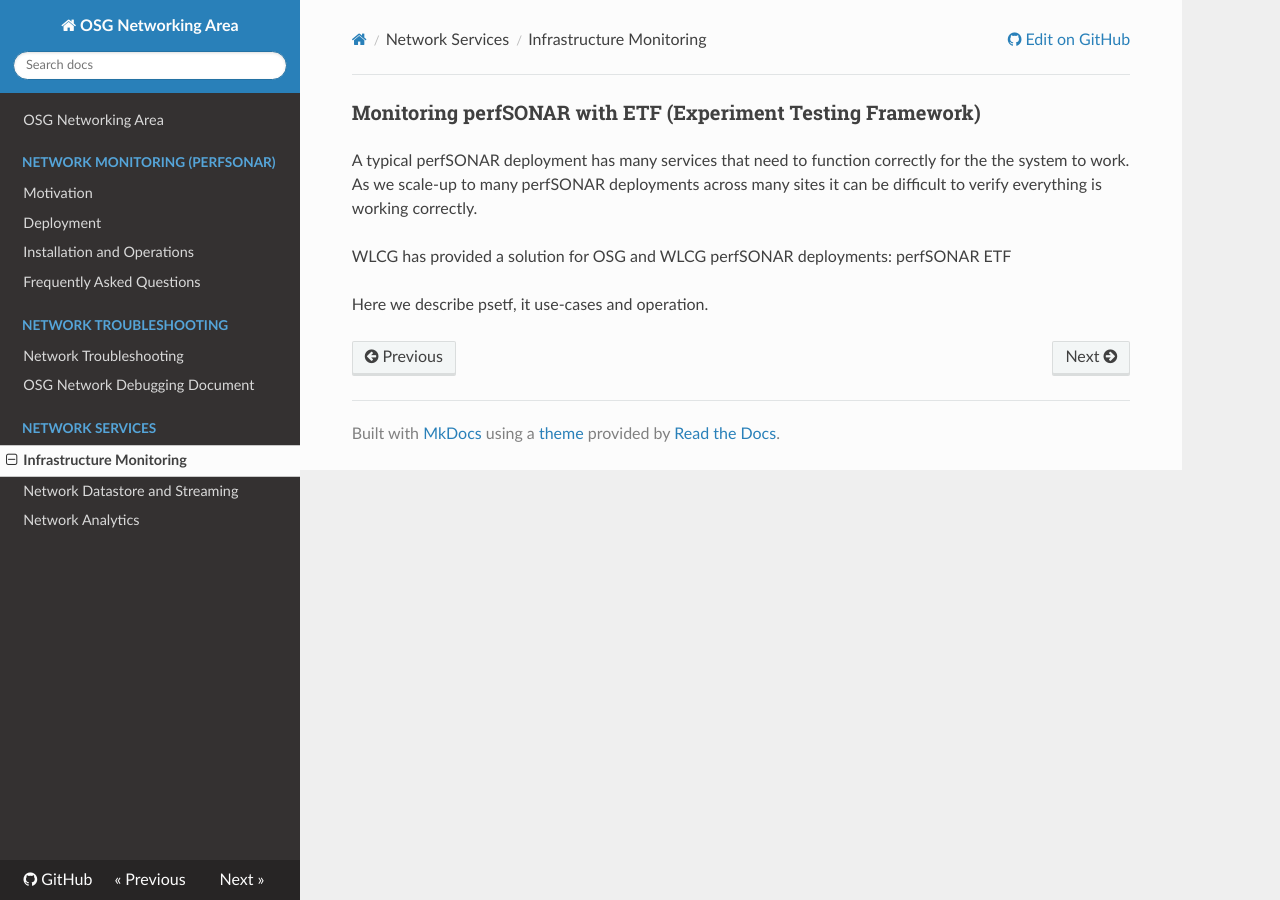
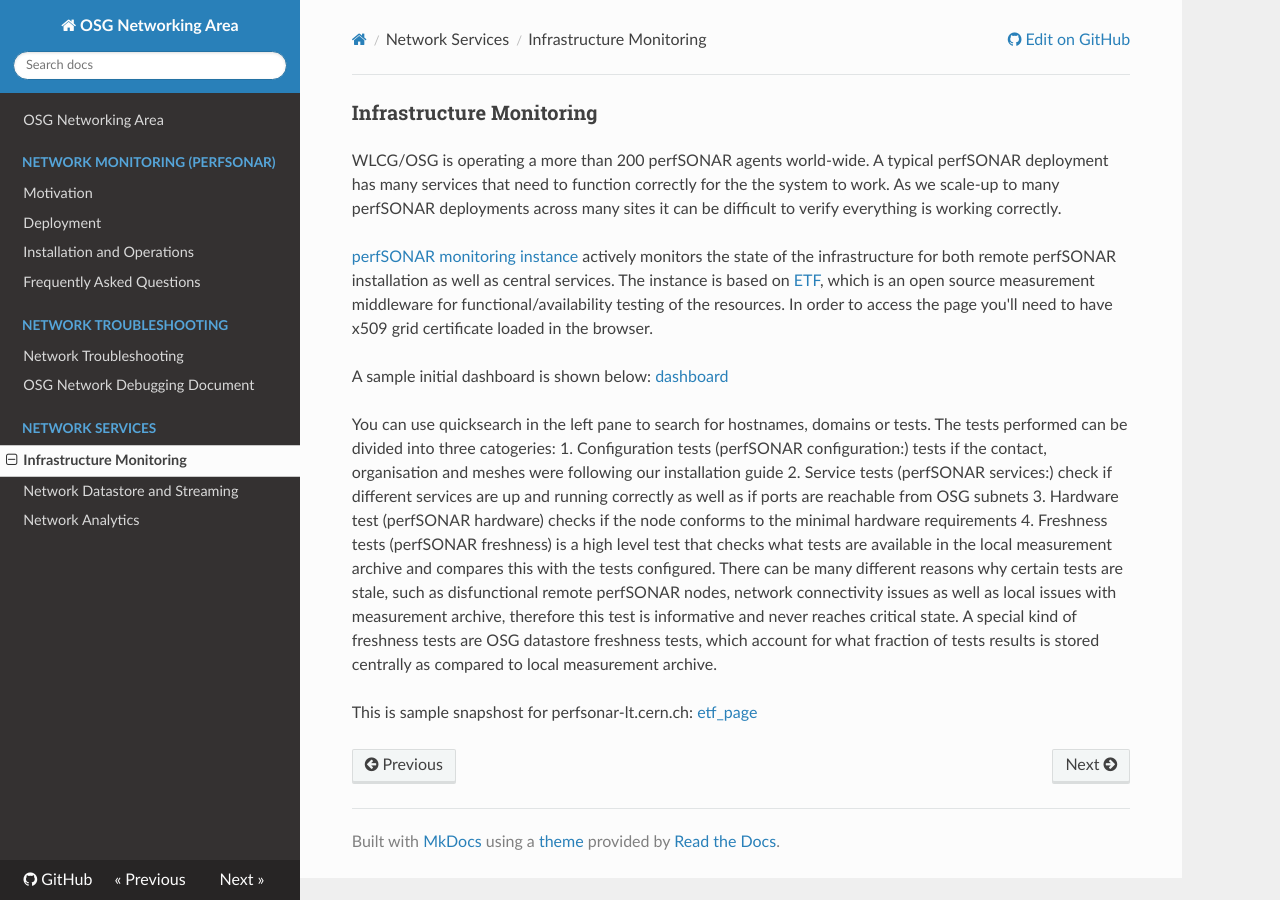
Before and after one commit to osg-htc/networking, an MkDocs documentation site: the page built from docs/perfsonar/psetf.md, in a window 1280 px wide. Built offline with MkDocs 1.6.1, drawn with Linux system fonts in a browser that asks for light colours; nearby versions of some CDN libraries; old or Windows-style settings are respelled for this version of MkDocs.

Commit message:
Update psetf.md

```diff
--- a/docs/perfsonar/psetf.md
+++ b/docs/perfsonar/psetf.md
@@ -1,8 +1,18 @@
-### Monitoring perfSONAR with ETF (Experiment Testing Framework)
+### Infrastructure Monitoring
 
-A typical perfSONAR deployment has many services that need to function correctly for the the system to work.  As we scale-up to many perfSONAR deployments across many sites it can be
+WLCG/OSG is operating a more than 200 perfSONAR agents world-wide. A typical perfSONAR deployment has many services that need to function correctly for the the system to work.  As we scale-up to many perfSONAR deployments across many sites it can be
 difficult to verify everything is working correctly.
 
-WLCG has provided a solution for OSG and WLCG perfSONAR deployments:  perfSONAR ETF
+[perfSONAR monitoring instance](https://psetf.grid.iu.edu/etf/check_mk/index.py?start_url=%2Fetf%2Fcheck_mk%2Fdashboard.py) actively monitors the state of the infrastructure for both remote perfSONAR installation as well as central services. The instance is based on [ETF](http://etf.cern.ch/docs/latest/), which is an open source measurement middleware for functional/availability testing of the resources. In order to access the page you'll need to have x509 grid certificate loaded in the browser.
 
-Here we describe psetf, it use-cases and operation.
+A sample initial dashboard is shown below:
+[dashboard](img/etf.jpg)
+
+You can use quicksearch in the left pane to search for hostnames, domains or tests. The tests performed can be divided into three catogeries:
+1. Configuration tests (perfSONAR configuration:) tests if the contact, organisation and meshes were following our installation guide
+2. Service tests (perfSONAR services:) check if different services are up and running correctly as well as if ports are reachable from OSG subnets
+3. Hardware test (perfSONAR hardware) checks if the node conforms to the minimal hardware requirements
+4. Freshness tests (perfSONAR freshness) is a high level test that checks what tests are available in the local measurement archive and compares this with the tests configured. There can be many different reasons why certain tests are stale, such as disfunctional remote perfSONAR nodes, network connectivity issues as well as local issues with measurement archive, therefore this test is informative and never reaches critical state. A special kind of freshness tests are OSG datastore freshness tests, which account for what fraction of tests results is stored centrally as compared to local measurement archive.
+
+This is sample snapshost for perfsonar-lt.cern.ch:
+[etf_page](img/etf_page.jpg)
```
